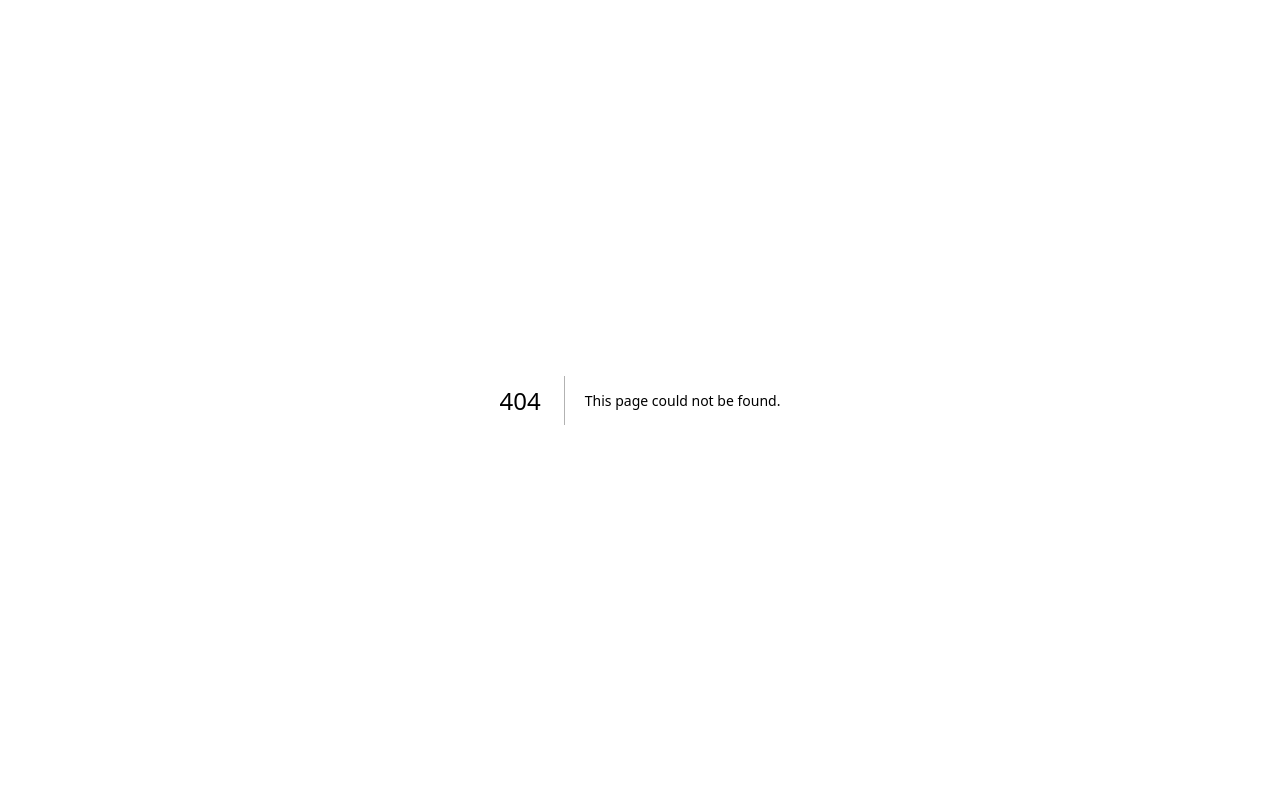
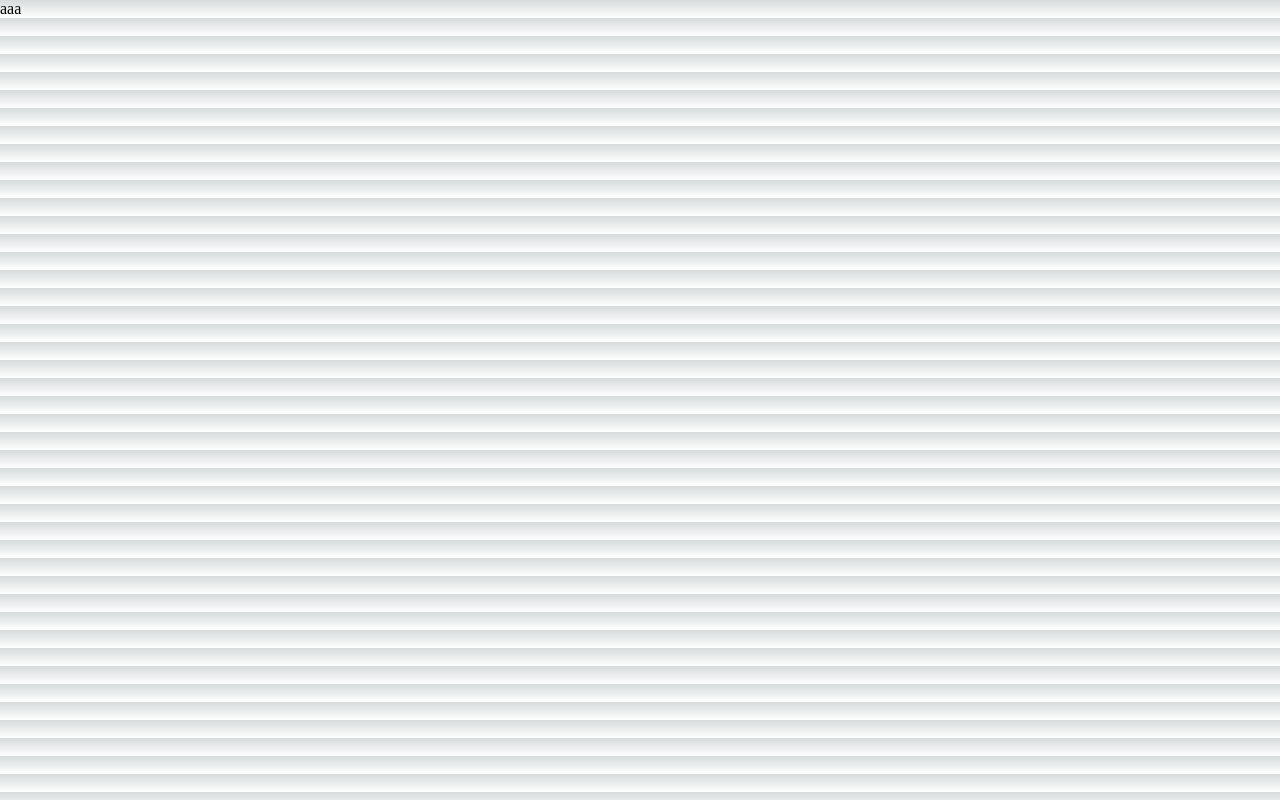
Before and after one commit to hrddd/state-manegement-2022, a Next.js app: page /login in a window 1280 px wide. Before the commit this address had no page. Built offline with nearby package versions, Linux system fonts and the light colour scheme.

Commit message:
add: prettier

```diff
--- /dev/null
+++ b/components/container/pages/Login/index.tsx
@@ -0,0 +1,7 @@
+import { FC } from 'react'
+
+const Login: FC = () => {
+  return <div>aaa</div>
+}
+
+export default Login
--- a/package.json
+++ b/package.json
@@ -32,7 +32,9 @@
     "@storybook/react": "^6.5.15",
     "@storybook/testing-library": "^0.0.13",
     "babel-loader": "^8.3.0",
+    "eslint-config-prettier": "^8.6.0",
     "eslint-plugin-storybook": "^0.6.8",
+    "prettier": "^2.8.1",
     "vite": "^4.0.4"
   }
 }
--- /dev/null
+++ b/pages/login/index.tsx
@@ -0,0 +1,21 @@
+import { Inter } from '@next/font/google'
+import Head from 'next/head'
+import Image from 'next/image'
+import Login from '../../components/container/pages/Login'
+import styles from '../../styles/Home.module.css'
+
+const inter = Inter({ subsets: ['latin'] })
+
+export default function LoginPage() {
+  return (
+    <>
+      <Head>
+        <title>Login</title>
+        <meta name='description' content='Generated by create next app' />
+        <meta name='viewport' content='width=device-width, initial-scale=1' />
+        <link rel='icon' href='/favicon.ico' />
+      </Head>
+      <Login></Login>
+    </>
+  )
+}
```
Also changed, not shown: .eslintrc.json, 2 other files (tests, documents, lock files or other folders).
